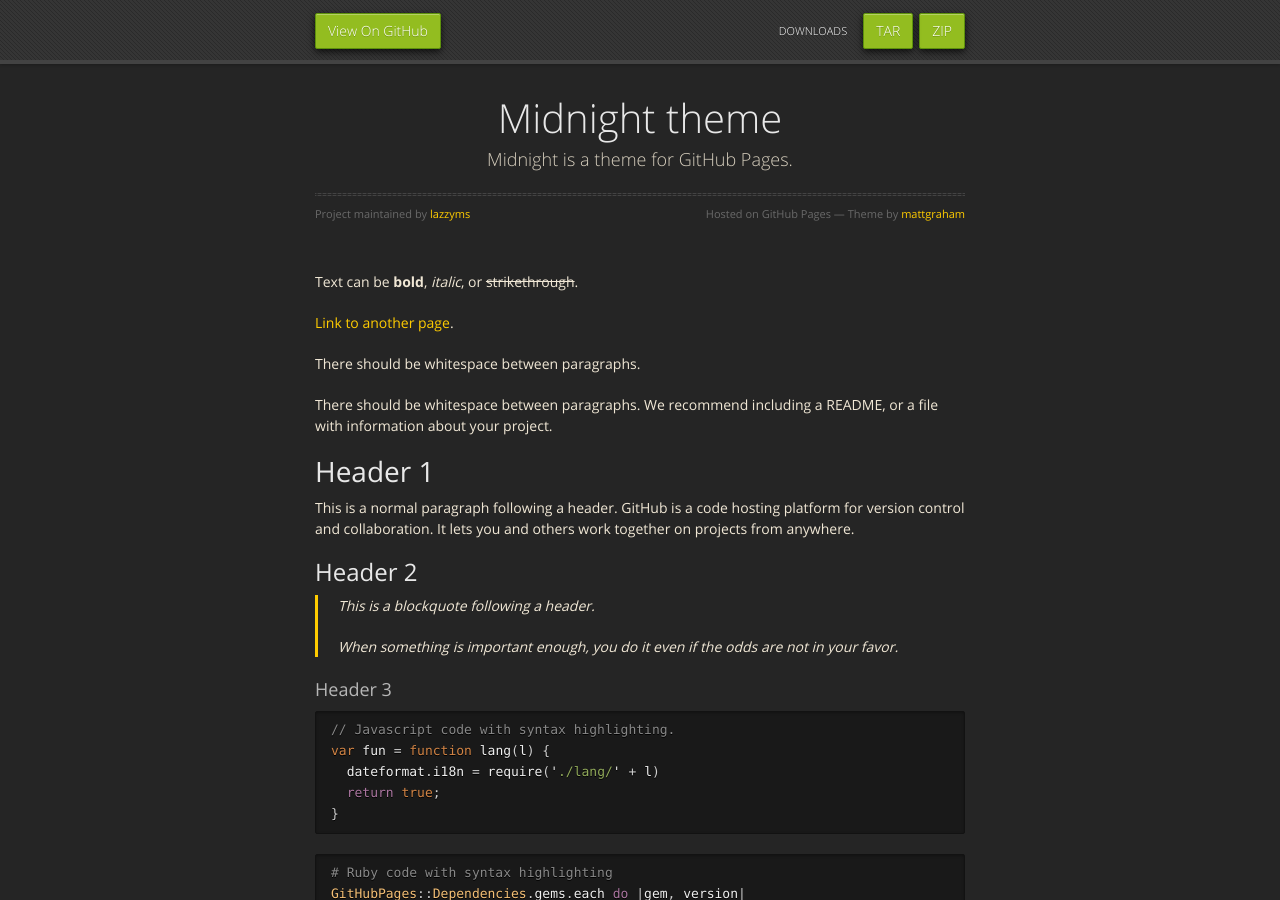
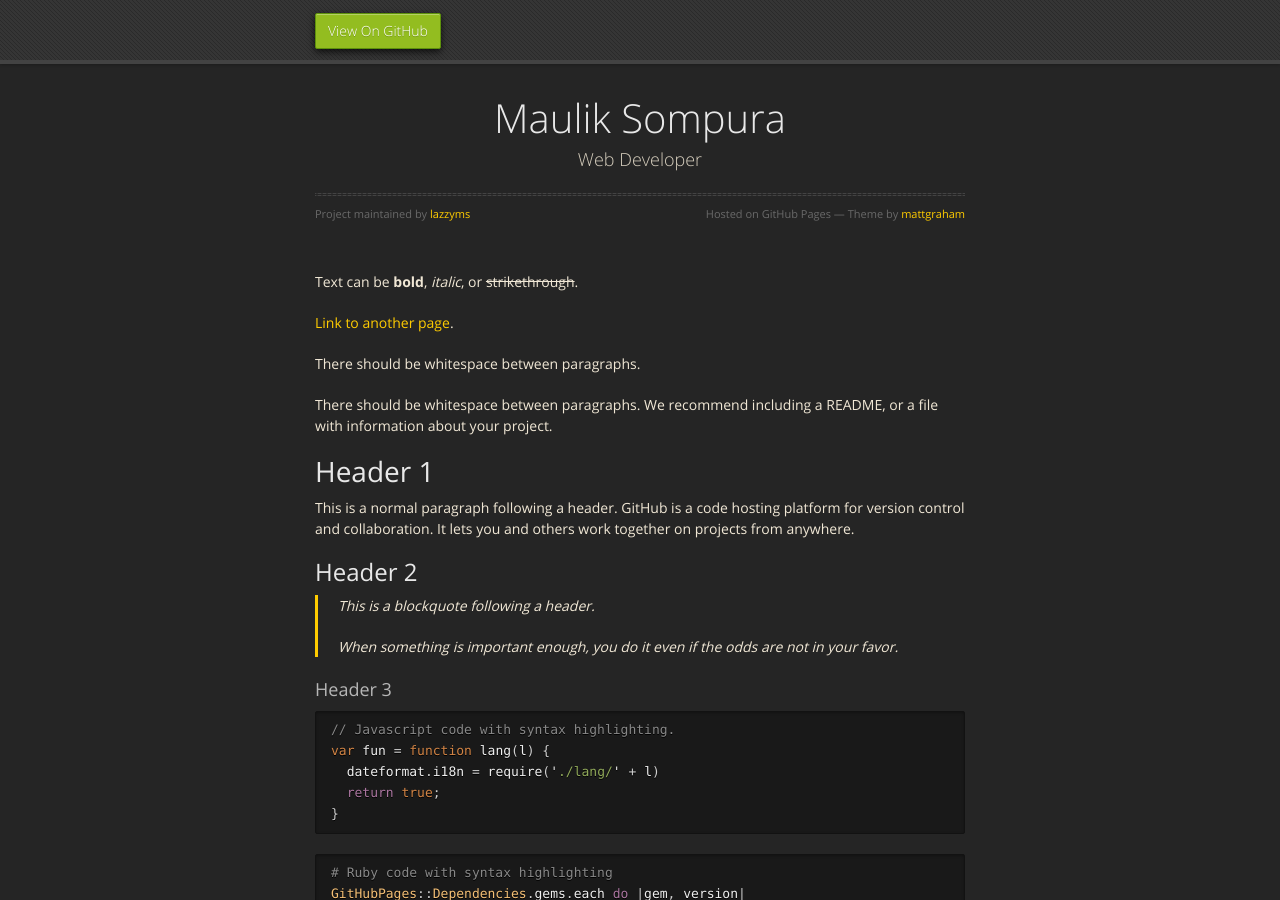
Before and after one commit to lazzyms/lazzyms.github.io, a Jekyll site: the page built from index.md, in a window 1280 px wide and 900 px high. Built offline with Jekyll 4.4.1, drawn with Linux system fonts in a browser that asks for light colours.

Commit message:
Update _config.yml

```diff
--- a/_config.yml
+++ b/_config.yml
@@ -1,5 +1,5 @@
-title: Midnight theme
-description: Midnight is a theme for GitHub Pages.
-show_downloads: true
+title: Maulik Sompura
+description: Web Developer
+show_downloads: false
 google_analytics:
 theme: jekyll-theme-midnight
```
